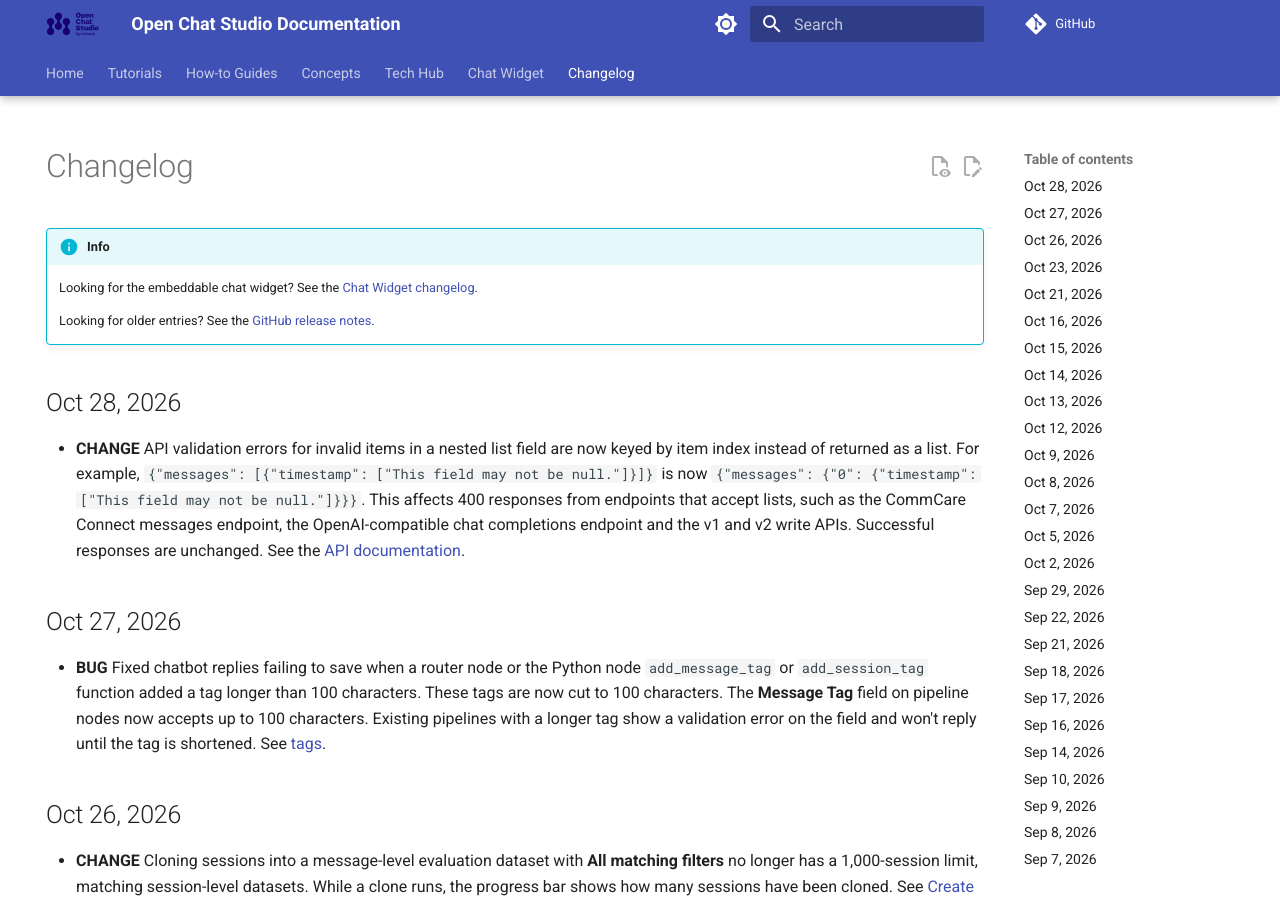
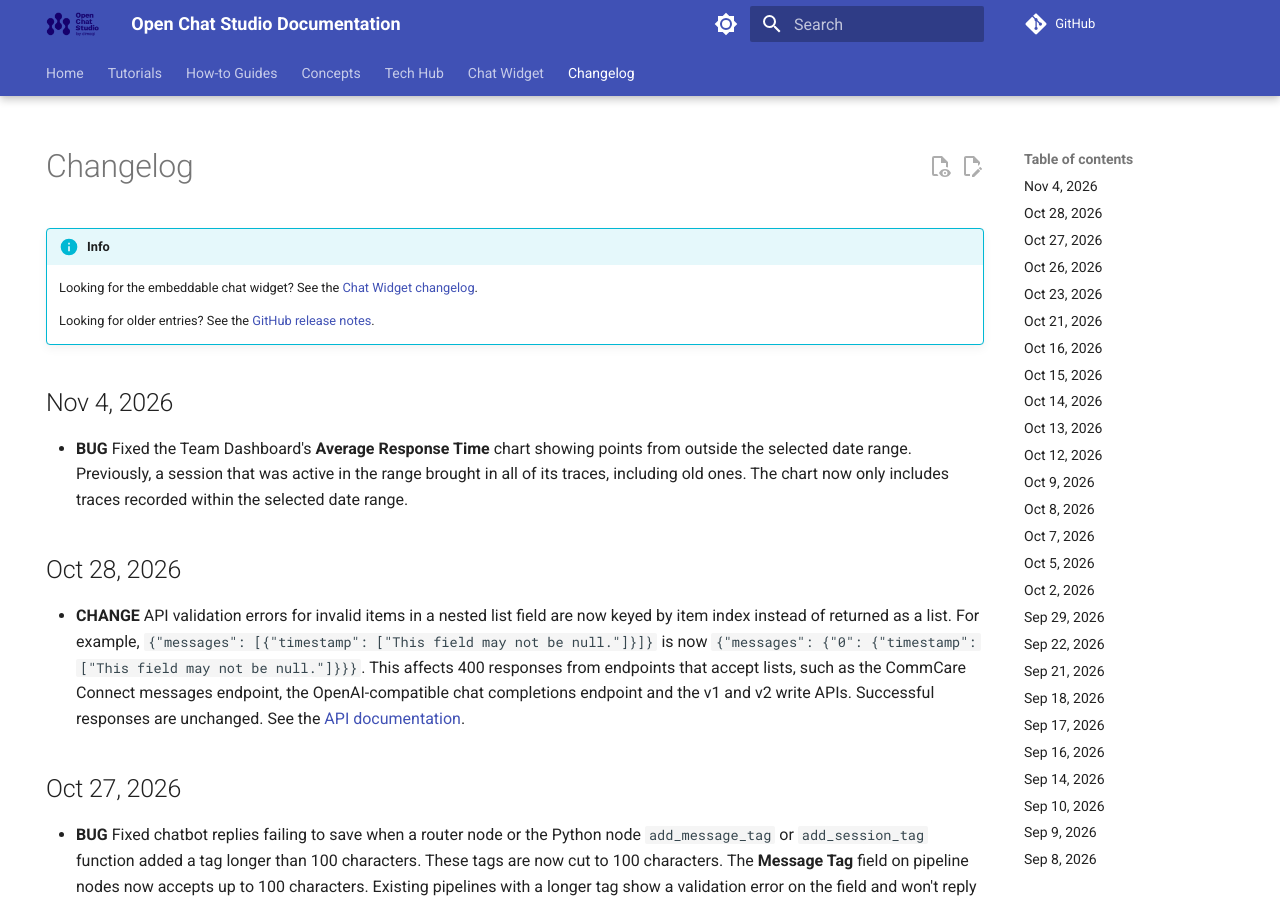
Before and after one commit to dimagi/open-chat-studio-docs, an MkDocs documentation site: the page built from docs/changelog.md, in a window 1280 px wide and 900 px high. Built offline with MkDocs 1.6.1 and Material for MkDocs 9.7.7, drawn with Linux system fonts in a browser that asks for light colours; a script that is not in the unit is left out; comment, search, counter and statistics services are not loaded.

Commit message:
update changelog and docs from OCS PR #4972
Co-Authored-By: Claude Opus 5.5 <noreply@anthropic.com>

```diff
--- a/docs/changelog.md
+++ b/docs/changelog.md
@@ -10,6 +10,9 @@ hide:
     Looking for the embeddable chat widget? See the [Chat Widget changelog](chat_widget/changelog.md).
 
     Looking for older entries? See the [GitHub release notes](https://github.com/dimagi/open-chat-studio-docs/releases).
+
+## Nov 4, 2026
+* **BUG** Fixed the Team Dashboard's **Average Response Time** chart showing points from outside the selected date range. Previously, a session that was active in the range brought in all of its traces, including old ones. The chart now only includes traces recorded within the selected date range.
 
 ## Oct 28, 2026
 * **CHANGE** API validation errors for invalid items in a nested list field are now keyed by item index instead of returned as a list. For example, `{"messages": [{"timestamp": ["This field may not be null."]}]}` is now `{"messages": {"0": {"timestamp": ["This field may not be null."]}}}`. This affects 400 responses from endpoints that accept lists, such as the CommCare Connect messages endpoint, the OpenAI-compatible chat completions endpoint and the v1 and v2 write APIs. Successful responses are unchanged. See the [API documentation](api/index.md).
```
